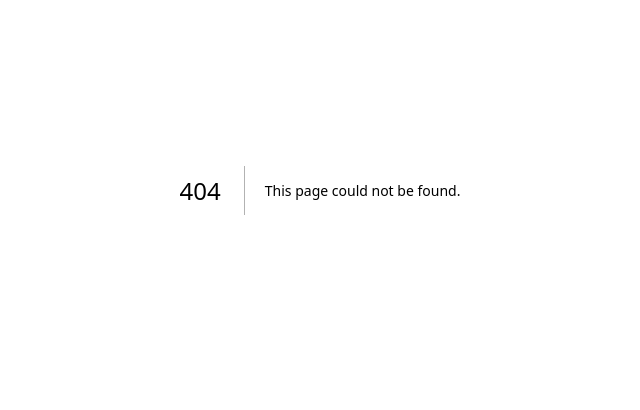
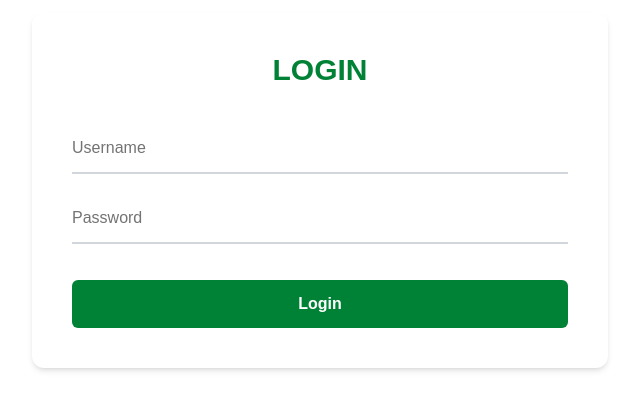
Before and after one commit to dsamithmendis/rumaa-v1-client, a Next.js app: page /login in a window 1280 px wide. Before the commit this address had no page. Shown: the part 210-620 px from the top of the page, without its empty margins (320-960 px from the left). Built offline with nearby package versions, Linux system fonts and the light colour scheme.

Commit message:
dev: build foundation

```diff
--- /dev/null
+++ b/app/(default)/login/page.jsx
@@ -0,0 +1,9 @@
+import LoginPage from "@/components/pages/login";
+
+export const metadata = {
+  title: "Login",
+};
+
+export default function Login() {
+  return <LoginPage />;
+}
--- a/app/(default)/register/page.jsx
+++ b/app/(default)/register/page.jsx
@@ -1,4 +1,8 @@
 import RegisterPage from "@/components/pages/register";
+
+export const metadata = {
+  title: "Register",
+};
 
 export default function Register() {
   return <RegisterPage />;
--- a/app/page.jsx
+++ b/app/page.jsx
@@ -1,5 +1,21 @@
-import Register from "./(default)/register/page";
+import Link from "next/link";
 
 export default function Home() {
-  return <Register />;
+  return (
+    <div className="flex flex-col items-center justify-center min-h-screen gap-4">
+      <h1 className="text-3xl font-bold">Welcome to Ruma</h1>
+      <div className="flex gap-4">
+        <Link href="/login">
+          <button className="px-6 py-2 bg-blue-500 text-white rounded hover:bg-blue-600 hover:cursor-pointer">
+            Login
+          </button>
+        </Link>
+        <Link href="/register">
+          <button className="px-6 py-2 bg-green-500 text-white rounded hover:bg-green-600 hover:cursor-pointer">
+            Register
+          </button>
+        </Link>
+      </div>
+    </div>
+  );
 }
--- /dev/null
+++ b/components/hooks/useLoginForm.ts
@@ -0,0 +1,36 @@
+"use client";
+
+import { useState } from "react";
+import { useRouter } from "next/navigation";
+
+export function useLoginForm() {
+  const router = useRouter();
+
+  const [username, setUsername] = useState("");
+  const [password, setPassword] = useState("");
+  const [error, setError] = useState("");
+
+  const handleSubmit = async (e) => {
+    e.preventDefault();
+    setError("");
+
+    try {
+      if (username === "admin" && password === "admin") {
+        router.push("/home");
+      } else {
+        setError("Invalid username or password");
+      }
+    } catch (err) {
+      setError(err?.message || "Something went wrong");
+    }
+  };
+
+  return {
+    username,
+    password,
+    error,
+    setUsername,
+    setPassword,
+    handleSubmit,
+  };
+}
--- /dev/null
+++ b/components/pages/login/index.jsx
@@ -0,0 +1,64 @@
+"use client";
+
+import { useLoginForm } from "@/components/hooks/useLoginForm";
+
+export default function LoginPage() {
+  const { username, password, error, setUsername, setPassword, handleSubmit } =
+    useLoginForm();
+
+  return (
+    <div className="min-h-screen flex items-center justify-center px-4 sm:px-0 py-10">
+      <form
+        onSubmit={handleSubmit}
+        className="w-full max-w-md sm:max-w-xl p-6 sm:p-10 bg-white rounded-xl shadow-md flex flex-col gap-6"
+      >
+        <h2 className="text-2xl sm:text-3xl font-bold text-center text-green-700 mb-4 uppercase">
+          Login
+        </h2>
+
+        {/* Username */}
+        <div className="relative">
+          <input
+            type="text"
+            value={username}
+            onChange={(e) => setUsername(e.target.value)}
+            required
+            className="peer w-full border-b-2 border-gray-300 py-2.5 text-green-700 placeholder-transparent focus:border-green-700 outline-none text-sm sm:text-base"
+            placeholder="Username"
+          />
+          <label className="absolute left-0 -top-3 text-neutral-500 text-sm transition-all peer-placeholder-shown:top-2 peer-placeholder-shown:text-neutral-500 peer-placeholder-shown:text-base">
+            Username
+          </label>
+        </div>
+
+        {/* Password */}
+        <div className="relative">
+          <input
+            type="password"
+            value={password}
+            onChange={(e) => setPassword(e.target.value)}
+            required
+            className="peer w-full border-b-2 border-gray-300 py-2.5 text-green-700 placeholder-transparent focus:border-green-700 outline-none text-sm sm:text-base"
+            placeholder="Password"
+          />
+          <label className="absolute left-0 -top-3 text-neutral-500 text-sm transition-all peer-placeholder-shown:top-2 peer-placeholder-shown:text-neutral-500 peer-placeholder-shown:text-base">
+            Password
+          </label>
+        </div>
+
+        {/* Submit */}
+        <button
+          type="submit"
+          className="w-full bg-green-700 text-white py-3 rounded-md font-semibold hover:bg-green-800 transition-colors mt-3 text-sm sm:text-base hover:cursor-pointer"
+        >
+          Login
+        </button>
+
+        {/* Error */}
+        {error && (
+          <p className="text-red-600 text-sm sm:text-base mt-3">{error}</p>
+        )}
+      </form>
+    </div>
+  );
+}
```
